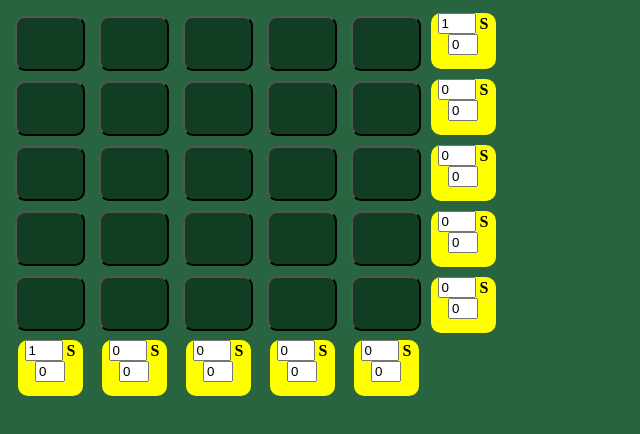
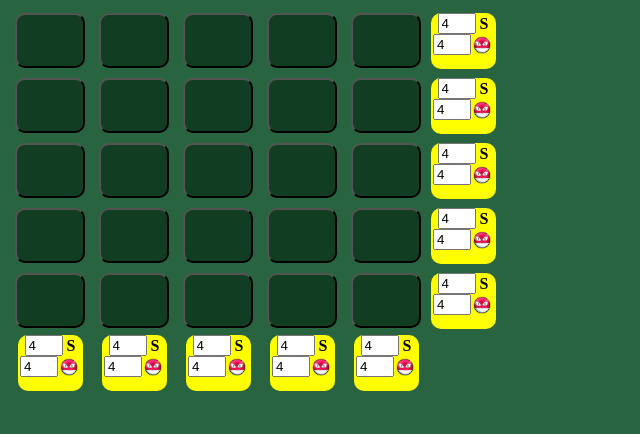
Before and after one commit to DanielH556/VoltorbFlipSolver, a plain HTML site: page index.html in a window 1280 px wide. Shown: the whole page, without its empty margins (0-640 px from the left). Drawn offline with nearby package versions, Linux system fonts and the light colour scheme.

Commit message:
Transition for AngularJS

```diff
--- a/generation.js
+++ b/generation.js
@@ -1,5 +1,7 @@
-(function generateCards() {
-  var cards = [
+var app = angular.module("voltorbFlipGame", []);
+
+app.controller("TableCtrl", function($scope) {
+  $scope.cards = [
     // Contagem de row e column feita de cima para baixo, da esquerda para a direita.
     { id: 1, row: 1, column: 1, state: 'covered', value: 1, image: 'Voltorb.png', memoLine: [] },
     { id: 2, row: 1, column: 2, state: 'covered', value: 1, image: 'Voltorb.png', memoLine: [] },
@@ -27,47 +29,14 @@
     { id: 24, row: 5, column: 4, state: 'covered', value: 0, image: 'Voltorb.png', memoLine: [] },
     { id: 25, row: 5, column: 5, state: 'covered', value: 1, image: 'Voltorb.png', memoLine: [] },
   ];
+});
 
-  boardGrid = document.getElementById('board');
-  htmlContent = '';
-
-  for (var i = 0; i < cards.length; i++) {
-    const card = cards[i];
-    htmlContent += `<button class="card" id="card-${card.id}" value="${card.value}" onclick="flipCard(${card.id}, '${card.image}', ${card.value})"></button>`;
-  };
-
-  boardGrid.innerHTML = htmlContent;
-
-
-  (function generateBorder() {
-    var referee = document.getElementById('right-buttons-container');
-    var refereeB = document.getElementById('bottom-buttons-container');
-    var insertVessel = '';
-    var insertVesselB = '';
-
-    let card = cards
-
-    var labels = [
-      { id: 1, "sum": [card[0].value], "voltorb": 0 },
-      { id: 2, "sum": 0, "voltorb": 0 },
-      { id: 3, "sum": 0, "voltorb": 0 },
-      { id: 4, "sum": 0, "voltorb": 0 },
-      { id: 5, "sum": 0, "voltorb": 0 },
-    ];
-
-    for (let i = 0; i < labels.length; i++) {
-      const ref = labels[i];
-      insertVessel += `        <div class="refer-bars-button">
-        <input type="number" name="sum-${ref.id}" id="right-sum-card-${ref.id}" value="${ref.sum}" min="0" onchange="checkRefs(${ref.id})"> <b class="label-ref">S</b>
-        <input type="number" name="sum-${ref.id}" id="right-voltorb-card-${ref.id}" value="${ref.voltorb}" min="0" max="5" onchange="checkRefs(${ref.id})><img src="Voltorb.png" alt="LabelVoltorb" class="label-ref">
-      </div>`
-      insertVesselB += `<div class="refer-bars-button">
-        <input type="number" name="sum-${ref.id}" id="bottom-sum-card-${ref.id}" value="${ref.sum}" min="0" onchange="checkRefs(${ref.id})"> <b class="label-ref">S</b>
-        <input type="number" name="sum-${ref.id}" id="bottom-voltorb-card-${ref.id}" value="${ref.voltorb}" min="0" max="5" onchange="checkRefs(${ref.id})><img src="Voltorb.png" alt="LabelVoltorb" class="label-ref">
-      </div>`
-    };
-
-    referee.innerHTML = insertVessel;
-    refereeB.innerHTML = insertVesselB;
-  })();
-})();
+app.controller('BorderCtrl', function($scope) {
+  $scope.labels = [
+    { id: 1, sum: 4, voltorb: 4 },
+    { id: 2, sum: 4, voltorb: 4 },
+    { id: 3, sum: 4, voltorb: 4 },
+    { id: 4, sum: 4, voltorb: 4 },
+    { id: 5, sum: 4, voltorb: 4 },
+  ];
+});
--- a/index.html
+++ b/index.html
@@ -5,16 +5,31 @@
   <meta http-equiv="X-UA-Compatible" content="IE=edge">
   <meta name="viewport" content="width=device-width, initial-scale=1.0">
   <link rel="stylesheet" type="text/css" href="styles.css">
+  <script src="https://ajax.googleapis.com/ajax/libs/angularjs/1.6.9/angular.min.js"></script>
   <title>Voltorb Flip</title>
 </head>
 <body>
-  <div id="general-container">
-    <div id="board"></div>
-    <div id="rightBar">
-      <div id="right-buttons-container"></div>
+  <div id="general-container" ng-app="voltorbFlipGame">
+    <div id="board" ng-controller="TableCtrl">
+      <div ng-repeat="x in cards">
+        <span ng-click="flips($index)"><button class="card" id="card-{{x.id}}"></button></span>
+      </div>
     </div>
-    <div id="bottomBar">
-      <div id="bottom-buttons-container"></div>
+    <div id="rightBar" ng-controller="BorderCtrl">
+      <div id="right-buttons-container" ng-repeat="x in labels">
+        <div class="refer-bars-button">
+          <input type="number" name="sum-{{x.id}}" id="right-sum-card-{{x.id}}" ng-value={{x.sum}} min="0"> <b class="label-ref">S</b>
+          <input type="number" name="sum-{{x.id}}" id="right-voltorb-card-{{x.id}}" ng-value={{x.voltorb}} min="0" max="5"><img src="Voltorb.png" alt="LabelVoltorb" class="label-ref">
+        </div>
+      </div>
+    </div>
+    <div id="bottomBar" ng-controller="BorderCtrl">
+      <div id="bottom-buttons-container" ng-repeat="x in labels">
+        <div class="refer-bars-button">
+          <input type="number" name="sum-{{x.id}}" id="bottom-sum-card-{{x.id}}" ng-value={{x.sum}} min="0"> <b class="label-ref">S</b>
+          <input type="number" name="sum-{{x.id}}" id="bottom-voltorb-card-{{x.id}}" ng-value={{x.voltorb}} min="0" max="5"><img src="Voltorb.png" alt="LabelVoltorb" class="label-ref">
+        </div>
+      </div>
     </div>
   </div>
   <script src="logic.js"></script>
--- a/logic.js
+++ b/logic.js
@@ -1,3 +1,5 @@
+var app = angular.module("voltorbFlipGame", []);
+
 var rowTotal = 0;
 var columnTotal = 0;
 
@@ -16,7 +18,7 @@ function sumColumn(cards) {
 };
 
 function flipCard(cardId, cardIcon, cardValue) {
-  var flippedCard = document.getElementById(`card-${cardId}`);
+  var flippedCard = document.getElementById(`card-4`);
   flippedCard.style.backgroundColor = "#d6a185";
   if (cardValue == 1) {
     flippedCard.innerHTML = `<h2>${cardValue}</h2>`;
@@ -28,6 +30,12 @@ function flipCard(cardId, cardIcon, cardValue) {
     flippedCard.innerHTML = `<img src="${cardIcon}" name="card-image-${cardId}"/>`;
   };
 };
+
+app.controller('TableCtrl', function($scope) {
+  $scope.flips = function (cardId) {
+    $scope.sangular.getElementById(`card-5`).style.backgroundColor = "#d6a185";
+  }
+})
 
 function checkLine(voltorb, sum, memoLine) {
   switch(memoLine) {
--- a/styles.css
+++ b/styles.css
@@ -23,13 +23,22 @@ body {
   width: 420px;
 }
 
+#bottomBar {
+  display: flex;
+  flex-direction: row;
+  flex-wrap: wrap;
+  justify-content: space-around;
+  height: auto;
+  width: 420px;
+}
+
 #right-buttons-container {
   display: flex;
   align-items: center;
   align-content: center;
   flex-direction: column;
   width: 70px;
-  height: 330px;
+  height: 65px;
   flex-wrap: wrap;
   justify-content: space-around;
 }
@@ -43,9 +52,10 @@ body {
   align-items: center;
   align-content: center;
   flex-direction: row;
-  width: 420px;
+  width: 70px;
   flex-wrap: wrap;
   justify-content: space-around;
+  height: auto;
 }
 
 .card {
```
